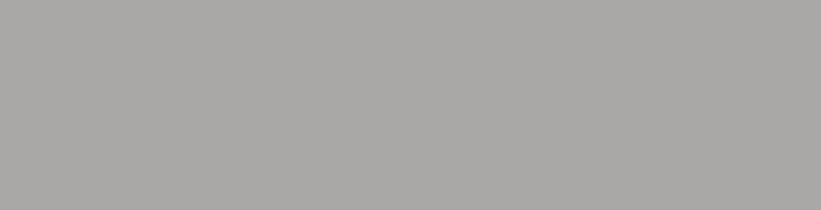
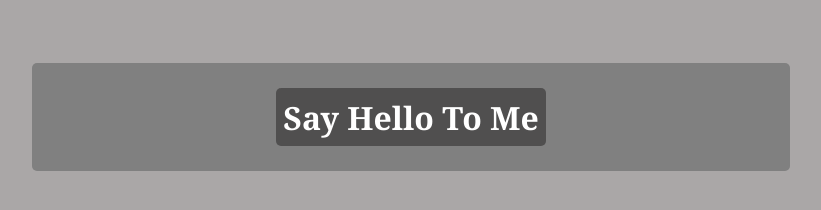
Before and after one commit to shh79/Hello-World-JS-Task1-Step2, a plain HTML site: page index.html in a window 1280 px wide. Shown: the whole page, without its empty margins (229-1050 px from the left). Drawn offline with Linux system fonts and the light colour scheme.

Commit message:
build a div with class of banner with button that have a function call

```diff
--- a/index.html
+++ b/index.html
@@ -8,9 +8,9 @@
     <title>Hello World</title>
 </head>
 <body>
-
-
-
+    <div class="banner">
+        <button onclick="SayHello();">Say Hello To Me</button>
+    </div>
     <script src="back.js"></script>
 </body>
 </html>
```
